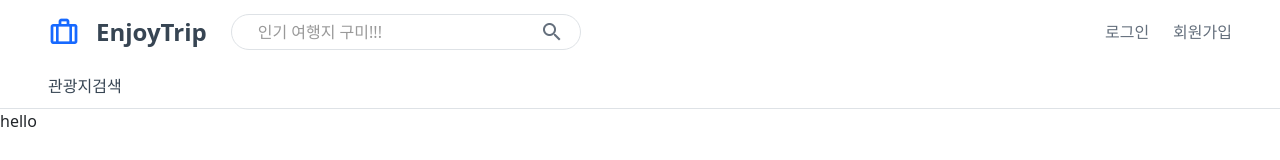
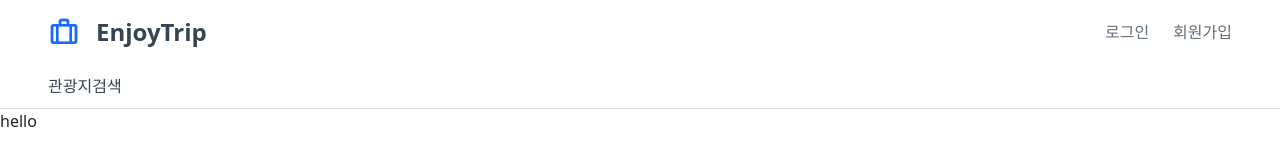
Before and after one commit to 11th-EnjoyTrip/Front-End, a Vue app: page / in a window 1280 px wide. Shown: the top 160 px of the page. Built offline with nearby package versions, Linux system fonts and the light colour scheme.

Commit message:
design: 검색 component 제외 (#1)

```diff
--- a/src/components/Nav/NavCompUpper.vue
+++ b/src/components/Nav/NavCompUpper.vue
@@ -1,6 +1,6 @@
 <script setup>
 import UpperLogo from "./UpperLogo.vue";
-import UpperSearch from "./UpperSearch.vue";
+// import UpperSearch from "./UpperSearch.vue";
 import UpperItems from "./UpperItems.vue";
 </script>
 
@@ -10,7 +10,7 @@ import UpperItems from "./UpperItems.vue";
         <!-- 좌측 로고 & 검색 -->
         <div class="d-flex align-items-center w-auto h-100">
             <UpperLogo />
-            <UpperSearch />
+            <!-- <UpperSearch /> -->
         </div>
         <!-- 우측 사용자 상태 관리 -->
         <div class="h-100">
```
